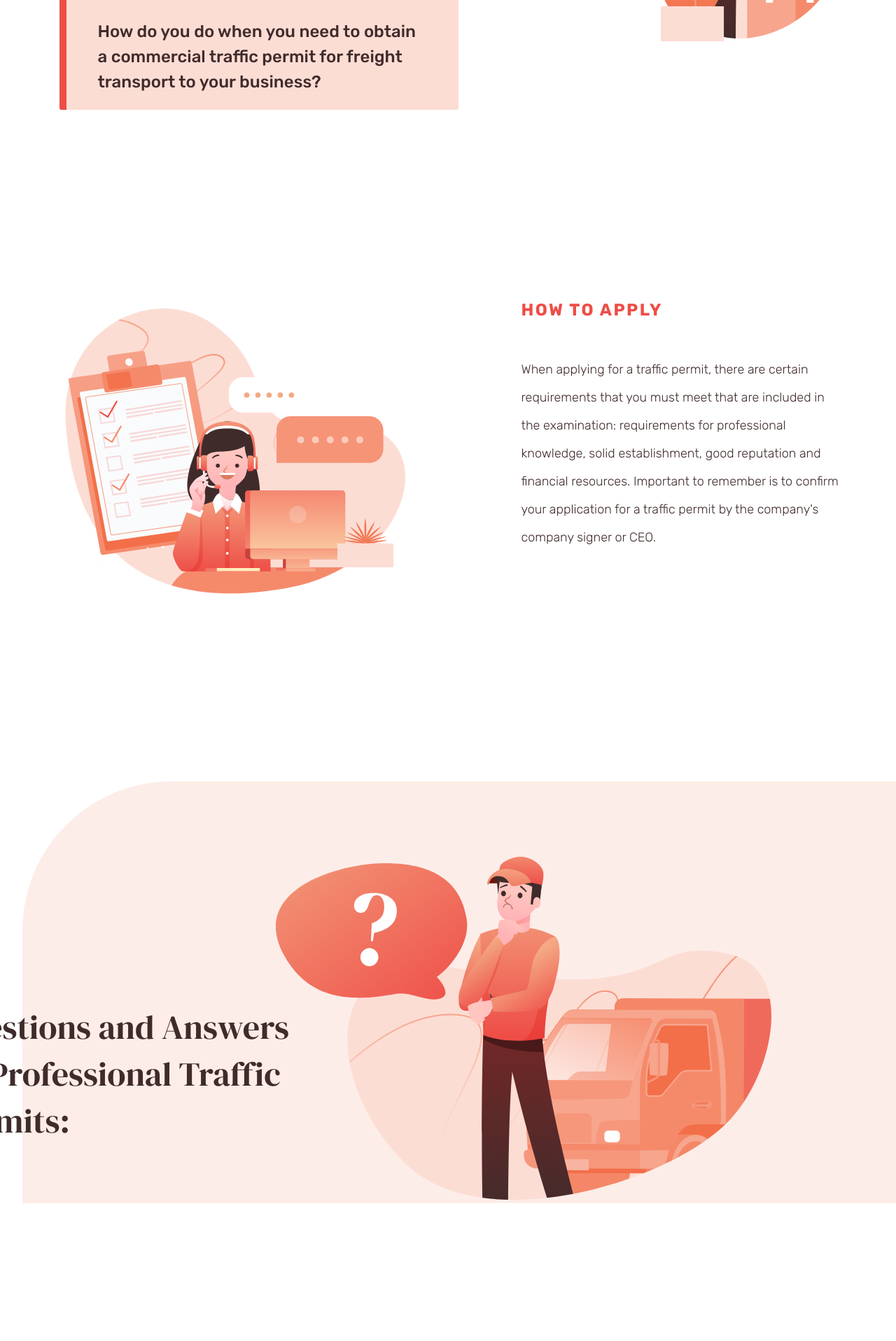
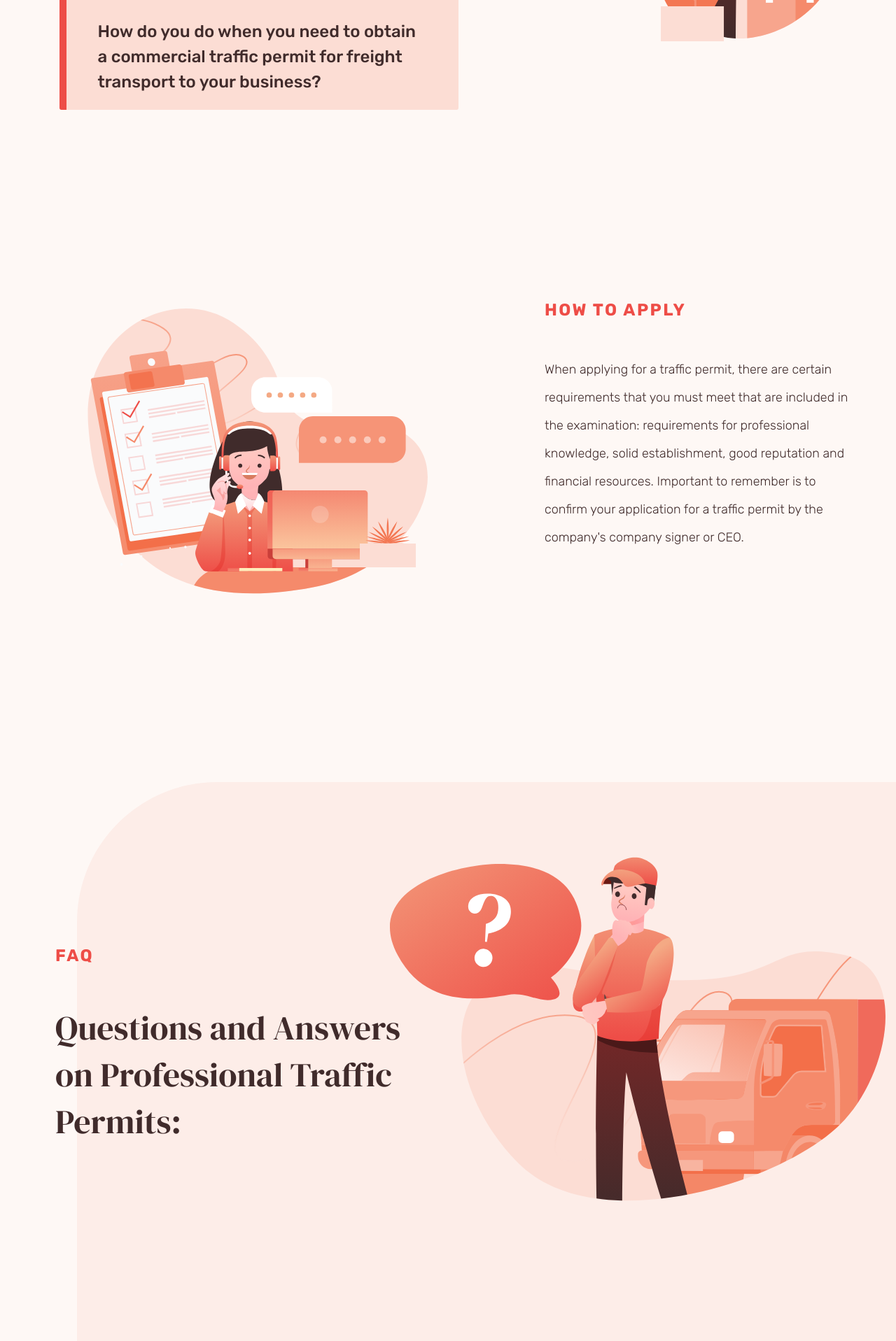
Before and after one commit to sasaBej/trafico-react, a React (Create React App) app: page / in a window 1280 px wide. Shown: the part 1683-3600 px from the top of the page at 70% size. Before the commit the page ends 3403 px from the top, so only its background shows below. Built offline with nearby package versions, Linux system fonts and the light colour scheme.

Commit message:
add new container size and addbg img on faq

```diff
--- a/src/components/Apply.jsx
+++ b/src/components/Apply.jsx
@@ -5,7 +5,7 @@ import applyGirl from '../assets/img/girl_call.svg';
 function Apply() {
     return (
         <section className="apply">
-            <div className="container">
+            <div className="containerA">
                 <div className="apply__container">
                     <div className="apply__container-img">
                         <img src={applyGirl} alt="Girl call image" />
--- a/src/components/Faq.jsx
+++ b/src/components/Faq.jsx
@@ -5,19 +5,22 @@ import faqImg from '../assets/img/bottom_guy.svg';
 function Faq() {
     return (
         <section className="faq">
-            <div className="faq__container">
+            <div className="containerF">
                 <div className="faq__content">
                     <div className="faq__content-q">
                         <h2>faq</h2>
                         <p>Questions and Answers on Professional Traffic Permits:</p>
+
+
                     </div>
                     <div className="faq__img-guy">
                         <img src={faqImg} alt="Image Guy Question" />
                     </div>
                 </div>
                 <div className="question_com">
+
                 </div>
-            </div>
+           </div>
         </section>
     )
 }
--- a/src/scss/app.scss
+++ b/src/scss/app.scss
@@ -4,6 +4,10 @@
 @import 'variables';
 @import 'components/all';
 
+
+body {
+    background-color: #FEF8F5;
+}
 .container {
     max-width: 1213px;
     padding: 0 15px;
--- a/src/scss/components/_apply.scss
+++ b/src/scss/components/_apply.scss
@@ -1,19 +1,26 @@
+.containerA {
+    max-width: 1346px;
+    // padding: 0 15px;
+    margin: 0 auto;
+}
 .apply {
-    margin-bottom: 111px;
+    margin-bottom: 12px;
     &__container {
         display: flex;
-        justify-content: space-between;
+        // justify-content: space-between;
         flex-wrap: wrap;
         &-img {
             display: inline-block;
             padding-top: 139px;
-            transform: translateX(-81px);
+            // transform: translateX(-81px);
+
         }
     }
     &__text {
         padding-top: 222px;
-        max-width: 462px;
-        transform: translateX(-25px);
+        max-width: 500px;
+        padding-left: 57px;
+        // transform: translateX(-25px);
         &-title {
             font-family: Rubik;
             font-style: normal;
--- a/src/scss/components/_faq.scss
+++ b/src/scss/components/_faq.scss
@@ -1,19 +1,28 @@
+.containerF {
+    max-width: 1280px;
+    padding: 0 15px;
+    margin: 0 auto;
+}
+
 .faq {
     background-image: url(../../assets/img/faq-bg.svg);
+    // background-position: center;
     background-repeat: no-repeat;
-    float: right;
-    background-size: cover;
-    &__container {
-        margin: 0 auto;
-        max-width: 1250px;
-    }
+    min-height: 1700px;
+
+    background-position: right center;
+    background-origin: content-box;
     &__content {
         display: flex;
         justify-content: space-between;
         flex-wrap: wrap;
+        padding-top: 100px;
         &-q {
             padding-top: 208px;
-            transform: translateX(-112px);
+            // transform: translateX(-112px);
+            // padding-left: 65px;
+            transform: translateX(64px);
+
             & h2 {
 
                 font-family: Rubik;
@@ -33,12 +42,12 @@
                 font-size: 48px;
                 line-height: 140%;
                 color: #402B2B;
-                max-width: 540px;
+                max-width: 493px;
             }
         }
     }
     &__img-guy {
         padding-top: 107px;
-        transform: translateX(-178px);
+        // transform: translateX(-178px);
     }
 }
```
